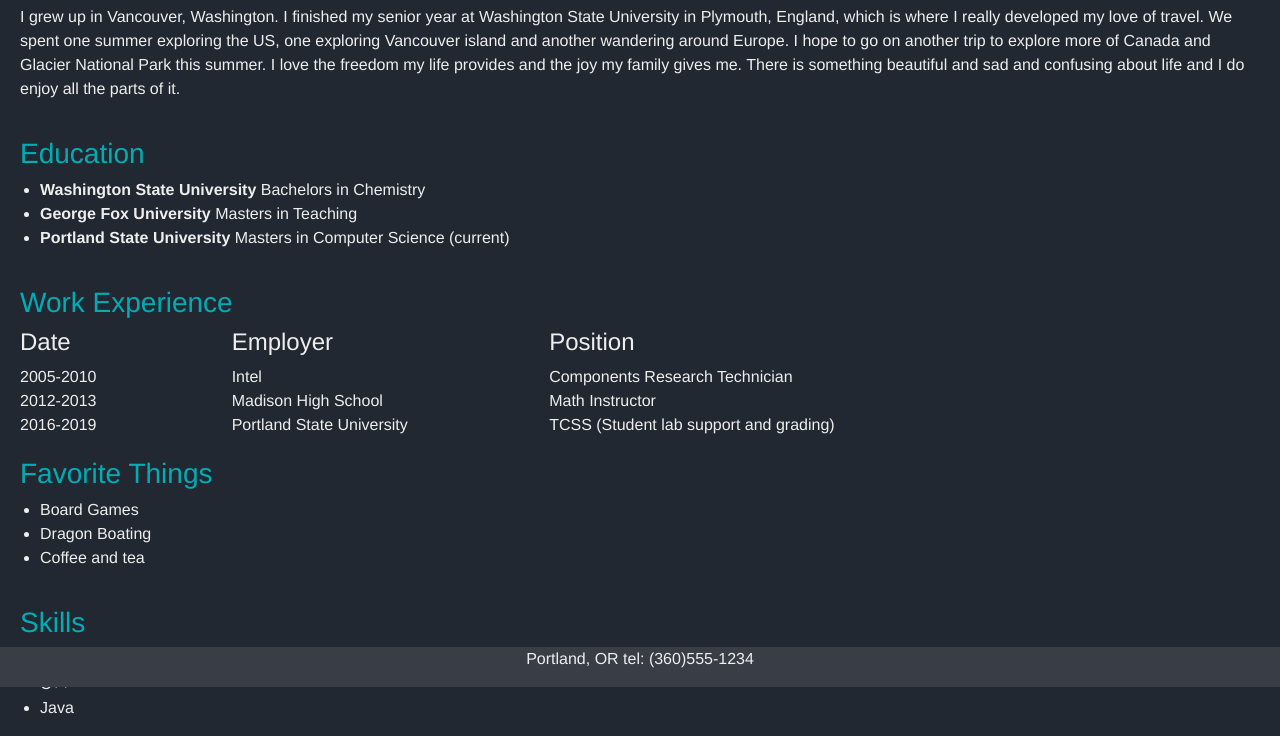
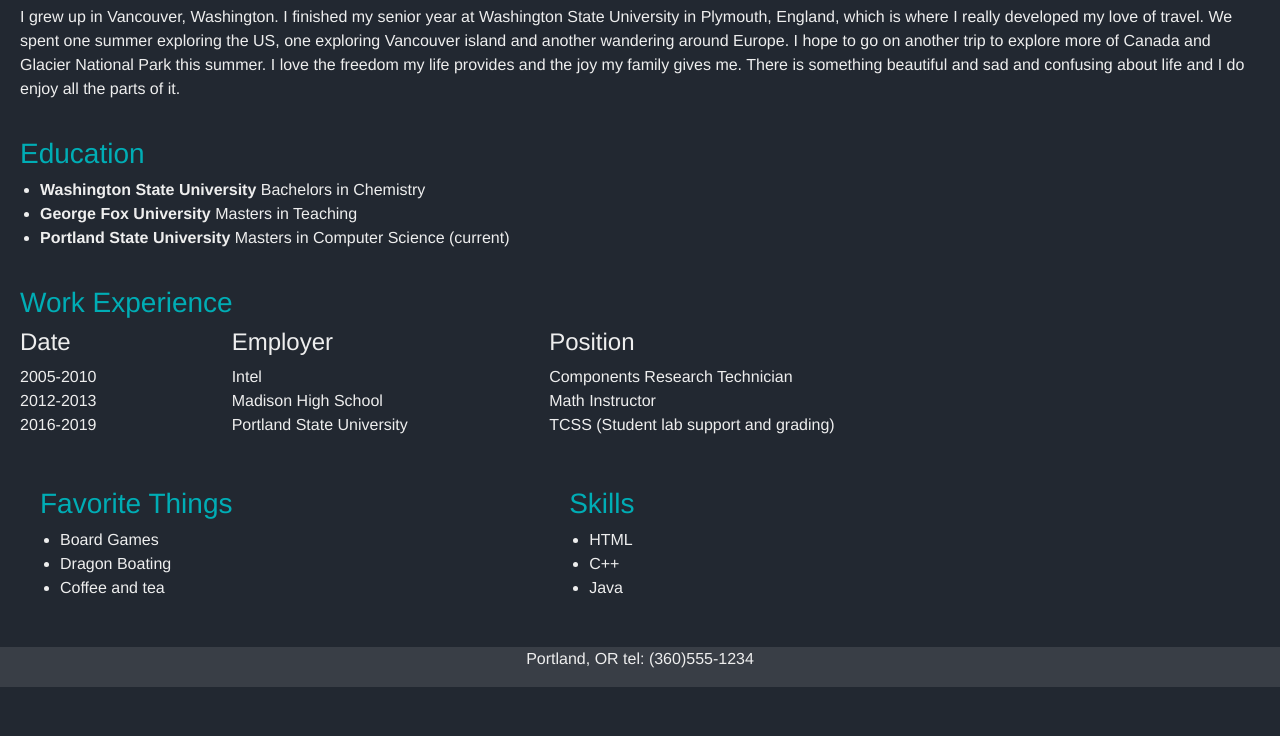
Before and after one commit to feigion/feigion.github.io, a plain HTML site: page about.html in a window 1280 px wide. Shown: the part 113-849 px from the top of the page. After the commit the page ends 800 px from the top, so only its background shows below. Drawn offline with nearby package versions, Linux system fonts and the light colour scheme; a web font is replaced by a local one.

Commit message:
playing with spacing on about
not quite how I want it but maybe a little better.

```diff
--- a/about.html
+++ b/about.html
@@ -96,19 +96,24 @@
       TCSS (Student lab support and grading)
     </div>
   </div>
-
+  <div class="row skillsAndThings">
+<div class="col-md-5">
   <h3>Favorite Things</h3>
   <ul>
     <li>Board Games</li>
     <li>Dragon Boating</li>
     <li>Coffee and tea</li>
   </ul>
+</div>
+<div class="col-md-5">
   <h3>Skills</h3>
   <ul>
     <li>HTML</li>
     <li>C++</li>
     <li>Java</li>
   </ul>
+</div>
+</div>
   <footer>
     <center>
       <p>Portland, OR tel: (360)555-1234 </p>
--- a/portfolio.css
+++ b/portfolio.css
@@ -121,6 +121,9 @@ p {
   padding-left: 20px;
 }
 
+.skillsAndThings{
+  padding-top: 30px;
+}
 .submitButton {
   padding-top: 20px;
 }
```
